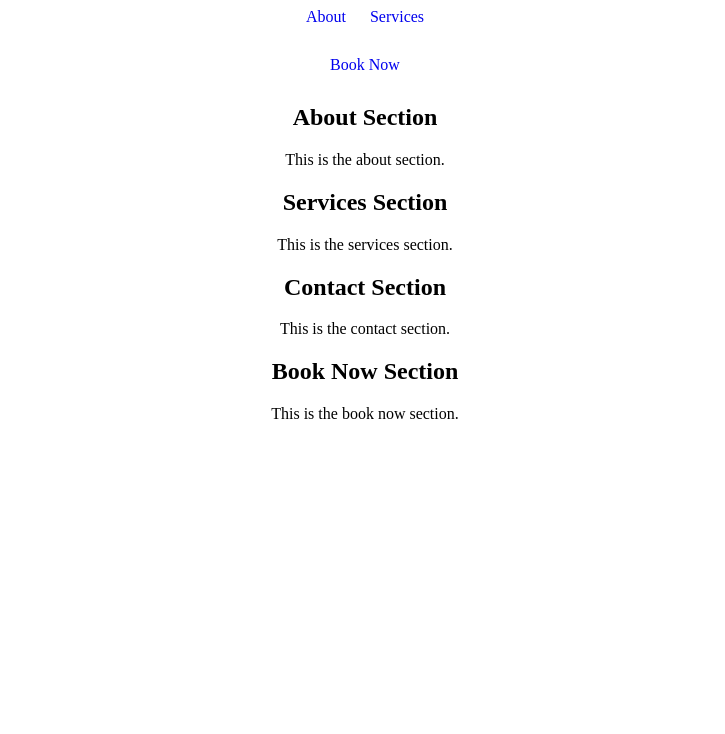
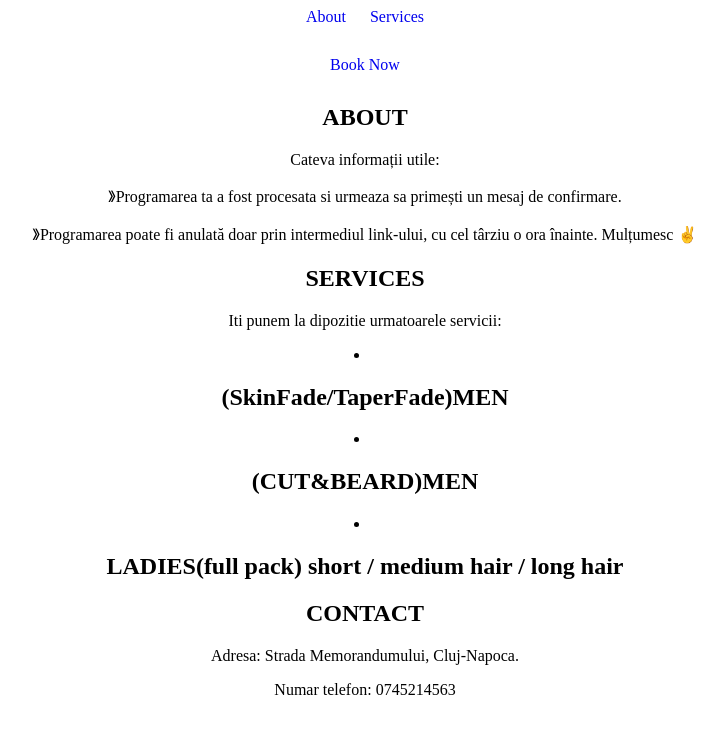
Before and after one commit to DariusVarga12/Project.Python15, a Django app: page / in a window 1280 px wide. Shown: the top 734 px of the page, without its empty margins (275-1000 px from the left). Run offline with Django 4.2, Linux system fonts and the light colour scheme.

Commit message:
Final Project Python

```diff
--- a/PYTHON_FinalProject/services/templates/services.html
+++ b/PYTHON_FinalProject/services/templates/services.html
@@ -39,7 +39,7 @@
     <h1>Lista de servicii</h1>
     <ul>
         <li>
-            <strong>ID:</strong> 1<br>
+            <strong>ID:</strong>  1<br>
             <strong>Nume:</strong> (SkinFade/TaperFade)MEN<br>
             <strong>Preț:</strong> 70.00<br>
             <a class="details-link" href="#">Selecteaza</a>
--- a/PYTHON_FinalProject/services/views.py
+++ b/PYTHON_FinalProject/services/views.py
@@ -27,9 +27,3 @@ def get_all_services(request):
 
 def get_service(request):
     return render(request, "appointment_details.html")
-
-def services(request):
-    return render(request, 'services/services.html')
-
-def appointment_details(request):
-    return render(request, 'services/appointment_details.html')
--- a/PYTHON_FinalProject/templates/homepage.html
+++ b/PYTHON_FinalProject/templates/homepage.html
@@ -1,6 +1,6 @@
 <html>
 <head>
-    <title>Navbar Example</title>
+    <title>Merov</title>
     <style>
         body {
             text-align: center;
@@ -47,23 +47,31 @@
 
 
     <section id="about">
-        <h2>About Section</h2>
-        <p>This is the about section.</p>
+        <h2>ABOUT</h2>
+        <p>Cateva informații utile:</p>
+        <p>》Programarea ta a fost procesata si urmeaza sa primești un mesaj de confirmare.</p>
+        <p>》Programarea poate fi anulată doar prin intermediul link-ului, cu cel târziu o ora înainte. Mulțumesc ✌</p>
     </section>
 
     <section id="services">
-        <h2>Services Section</h2>
-        <p>This is the services section.</p>
+        <h2>SERVICES</h2>
+        <p>Iti punem la dipozitie urmatoarele servicii:</p>
+        <li>
+            <h1>(SkinFade/TaperFade)MEN</h1>
+        </li>
+        <li>
+            <h1>(CUT&BEARD)MEN</h1>
+        </li>
+        <li>
+            <h1>LADIES(full pack) short / medium hair / long hair</h1>
+        </li>
     </section>
 
     <section id="contact">
-        <h2>Contact Section</h2>
-        <p>This is the contact section.</p>
+        <h2>CONTACT</h2>
+        <p> Adresa: Strada Memorandumului, Cluj-Napoca. </p>
+        <p> Numar telefon: 0745214563 </p>
     </section>
 
-    <section id="book-now">
-        <h2>Book Now Section</h2>
-        <p>This is the book now section.</p>
-    </section>
 </body>
 </html>
```
Also changed, not shown: PYTHON_FinalProject/services/templates/appointment_details.html (+6 -6 lines).
